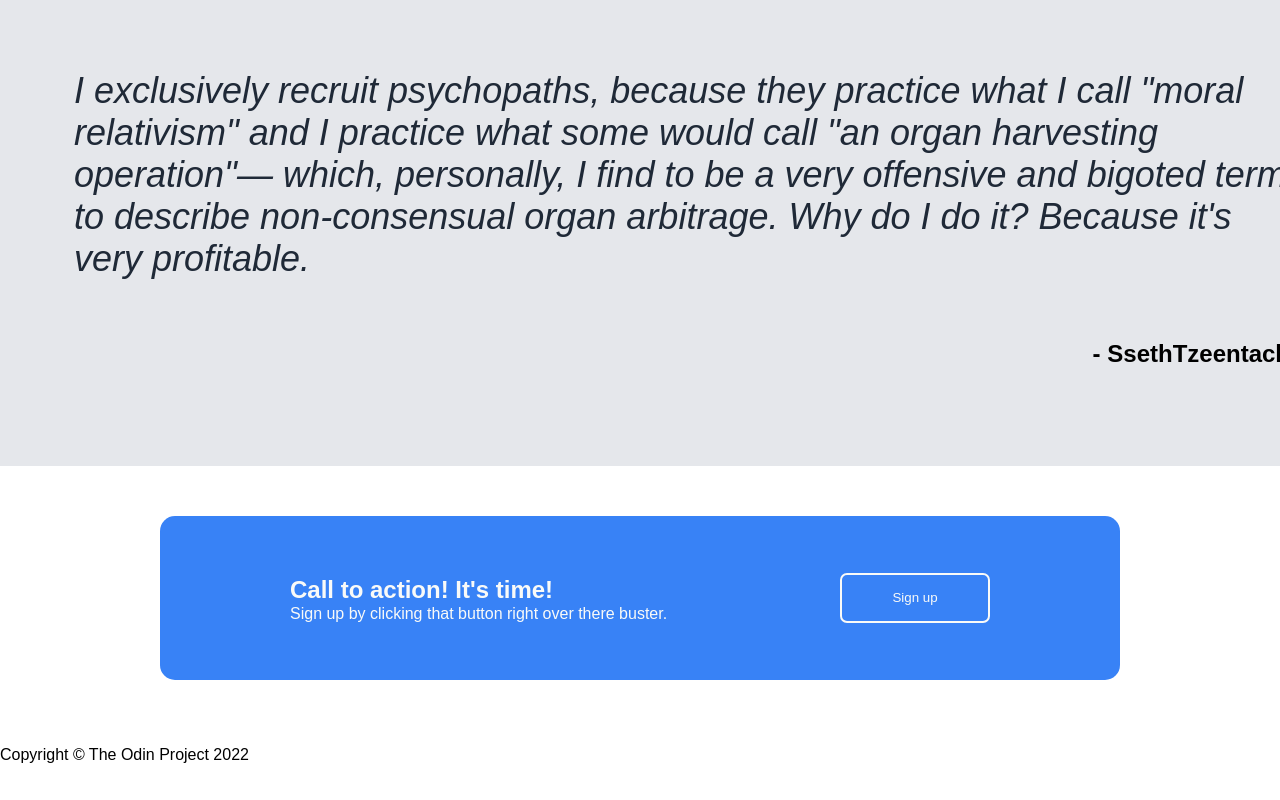
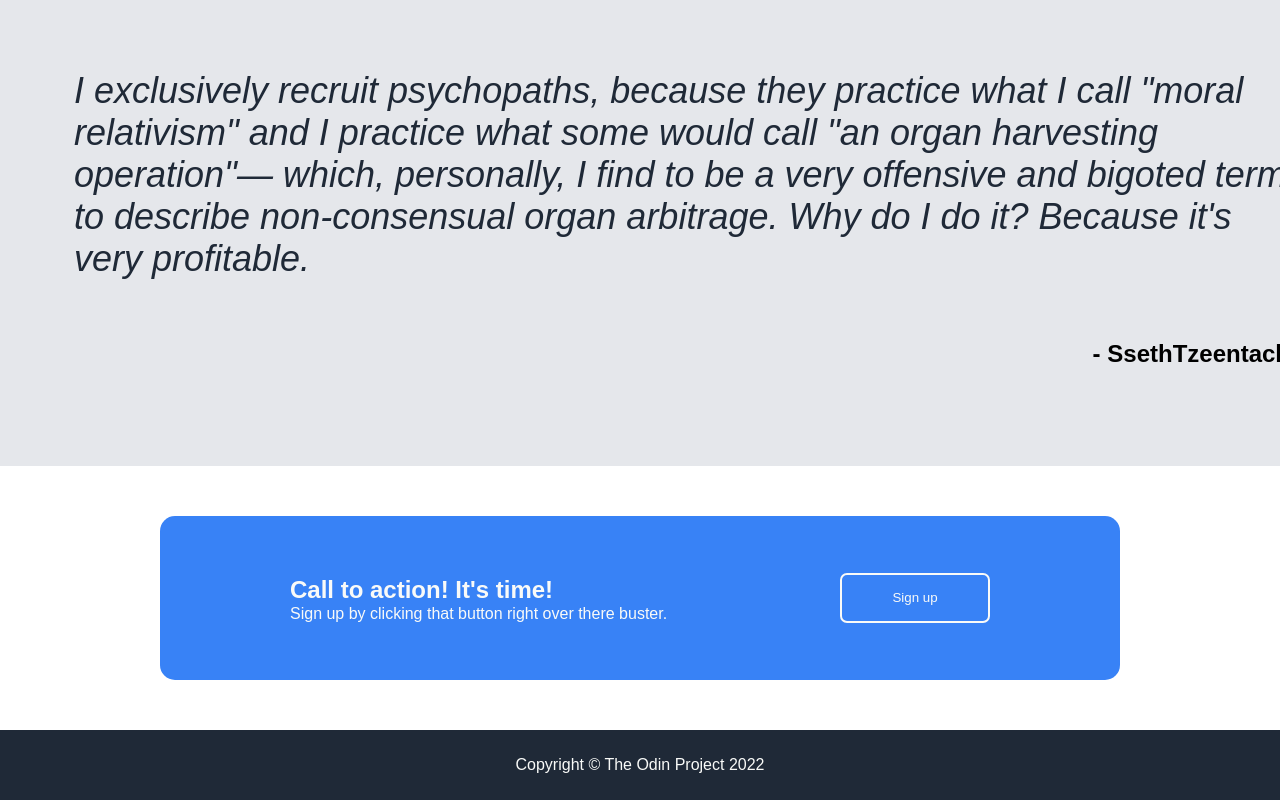
Before and after one commit to DreadfulThrumbo/odin-landing-page, a plain HTML site: page index.html in a window 1280 px wide. Shown: the part 945-1745 px from the top of the page. Drawn offline with Linux system fonts and the light colour scheme.

Commit message:
Style footer section

```diff
--- a/style.css
+++ b/style.css
@@ -194,3 +194,13 @@ a {
     line-height: 0%;
     color: #F9FAF8;
 }
+
+.footer .container {
+    display: flex;
+    background: #1F2937;
+    font-size: 16px;
+    color: #F9FAF8;
+    justify-content: center;
+    align-items: center;
+    padding: 10px 10px;
+}
```
